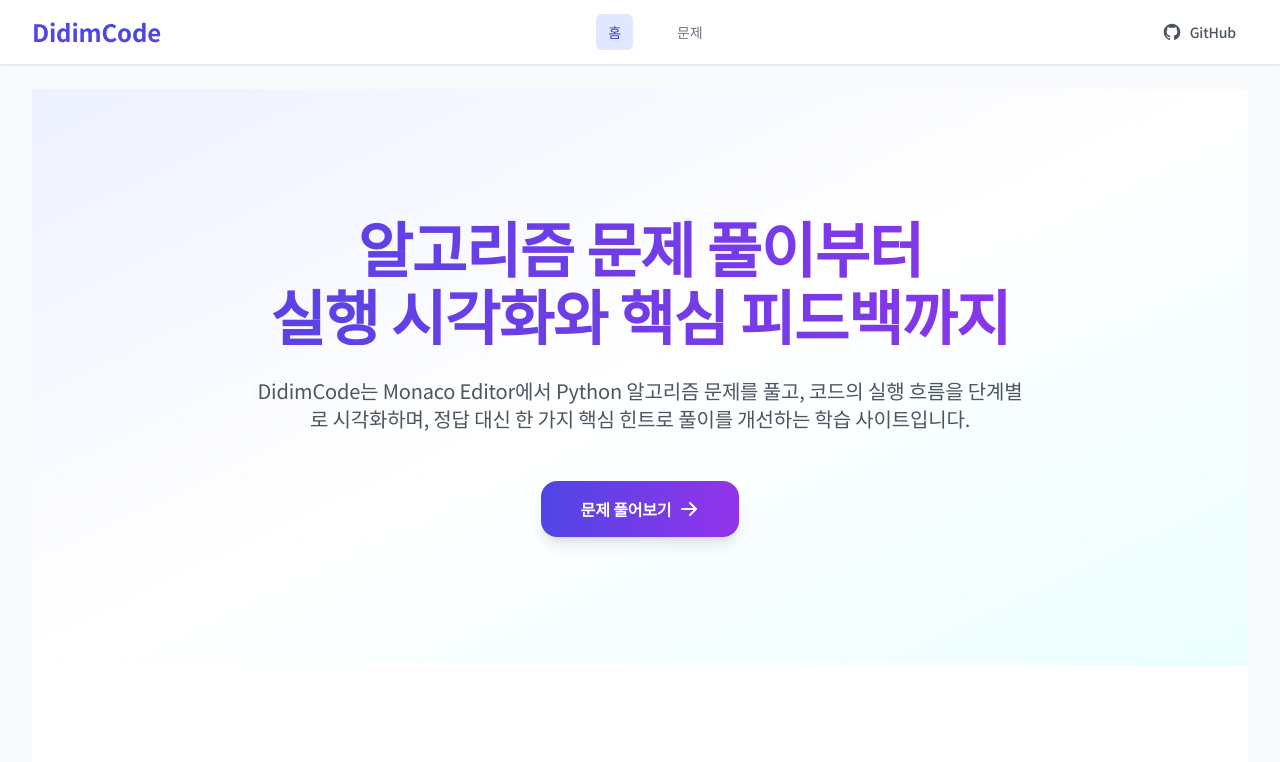
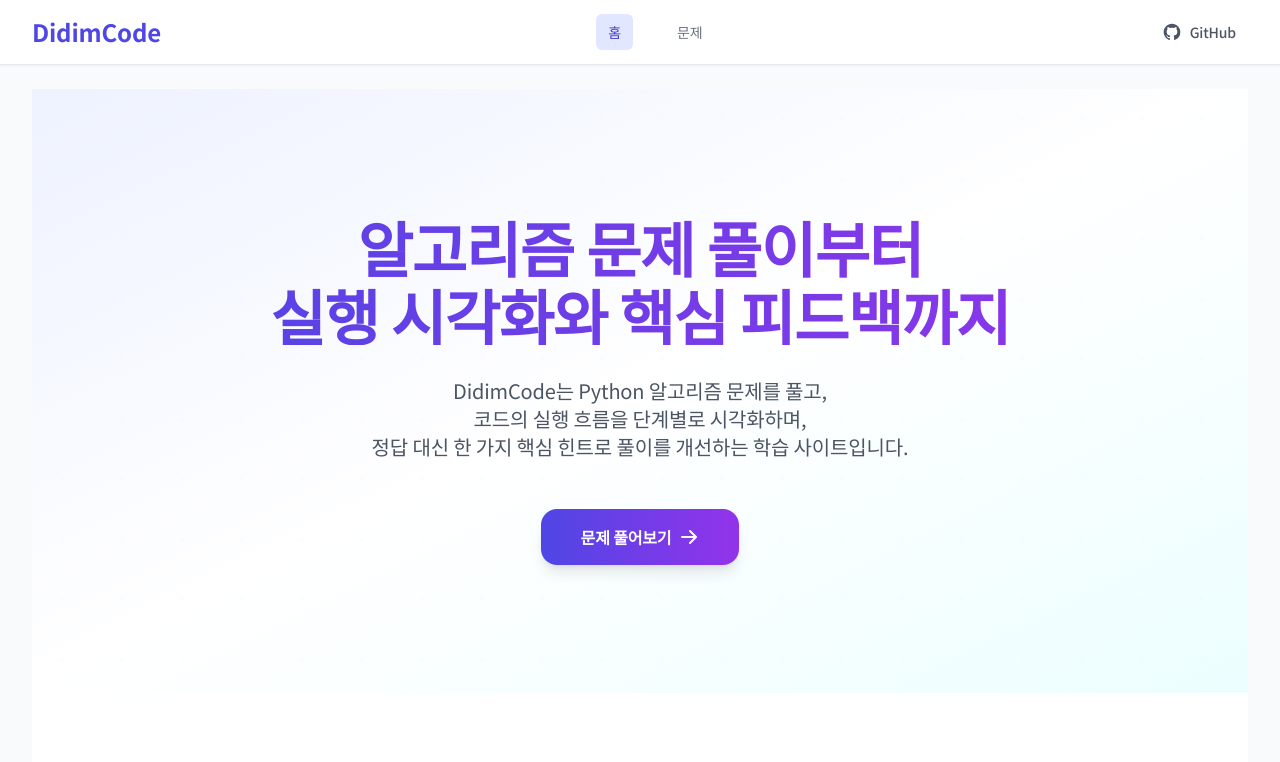
Before and after one commit to back0319/didim-code, a Next.js app in the folder frontend/: page / in a window 1280 px wide. Shown: the top 762 px of the page. Built offline with nearby package versions, Linux system fonts and the light colour scheme.

Commit message:
fix: format landing description

```diff
--- a/frontend/pages/index.tsx
+++ b/frontend/pages/index.tsx
@@ -30,7 +30,9 @@ const Home: React.FC = () => {
               </h1>
 
               <p className="text-base sm:text-lg md:text-xl text-gray-600 mb-12 max-w-3xl mx-auto leading-relaxed">
-                DidimCode는 Monaco Editor에서 Python 알고리즘 문제를 풀고, 코드의 실행 흐름을 단계별로 시각화하며, 정답 대신 한 가지 핵심 힌트로 풀이를 개선하는 학습 사이트입니다.
+                <span className="block">DidimCode는 Python 알고리즘 문제를 풀고,</span>
+                <span className="block">코드의 실행 흐름을 단계별로 시각화하며,</span>
+                <span className="block">정답 대신 한 가지 핵심 힌트로 풀이를 개선하는 학습 사이트입니다.</span>
               </p>
 
               <div className="flex justify-center">
```
